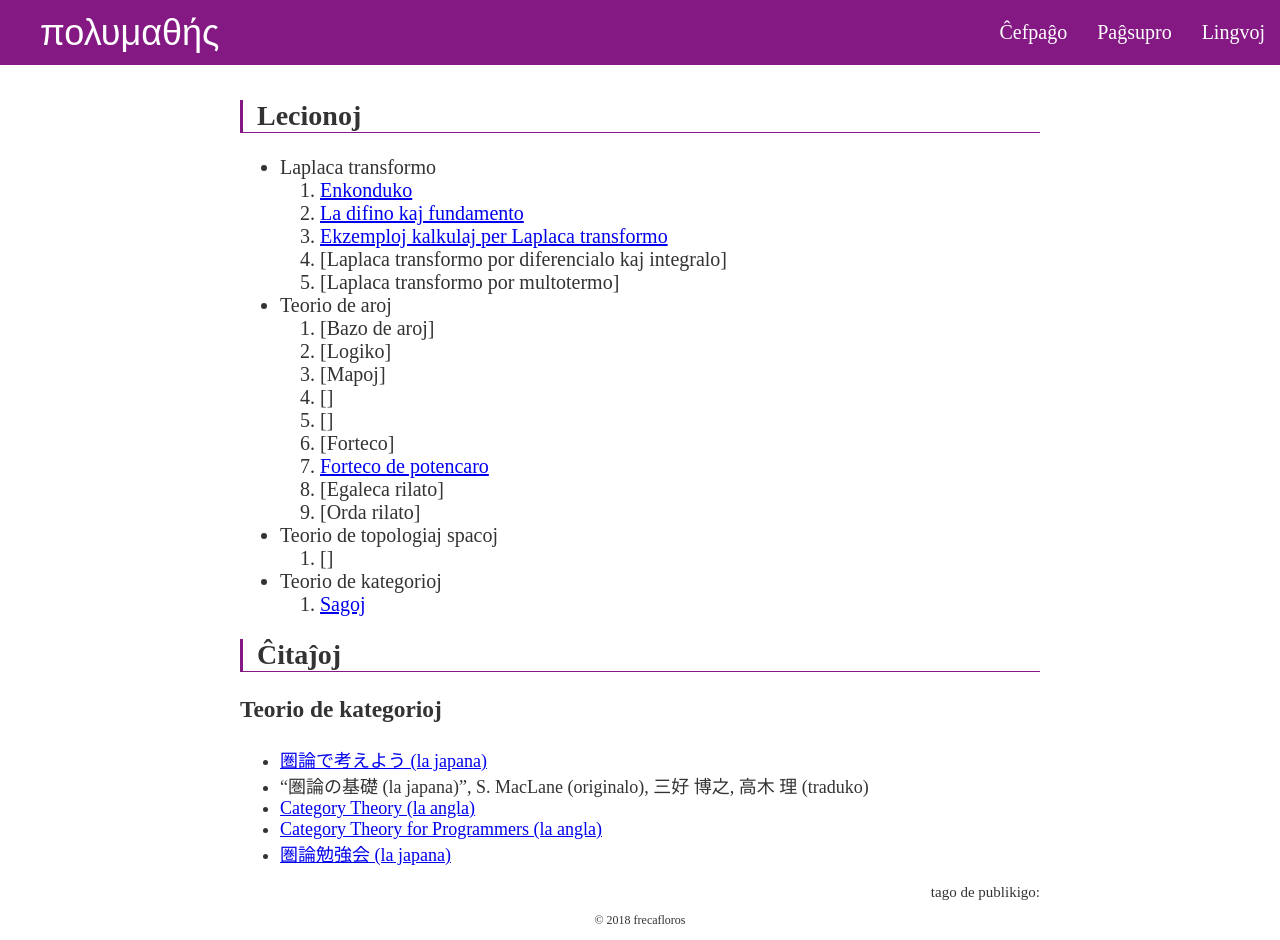
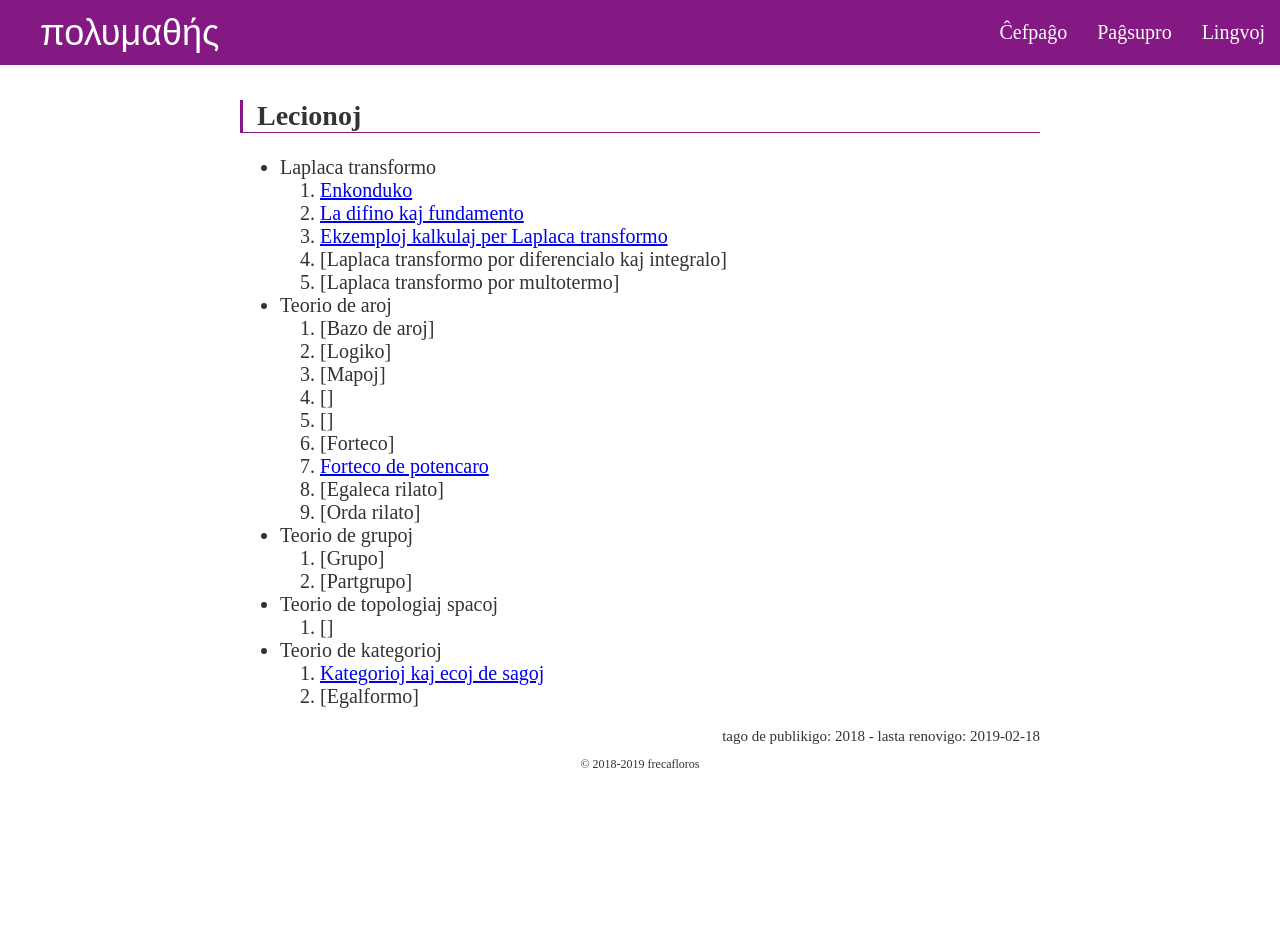
Before and after one commit to frecafloros/polymathes, a Jekyll site: the page built from articles/home/index_esp.md, in a window 1280 px wide and 940 px high. Built offline with Jekyll 4.4.1, drawn with Linux system fonts in a browser that asks for light colours; our own code applies the rules of GitHub Pages for plain Markdown files.

Commit message:
kategorio-1

```diff
--- a/_layouts/default.html
+++ b/_layouts/default.html
@@ -21,7 +21,7 @@
 
 <body>
 	{{ content }}
-    <footer><p>© 2018 frecafloros</p></footer>
+    <footer><p>© 2018-2019 frecafloros</p></footer>
 </body>
 
 </html>
--- a/articles/home/index_esp.md
+++ b/articles/home/index_esp.md
@@ -1,6 +1,7 @@
 ---
 layout: article_esp
-
+date: 2018
+update: 2019-02-18
 ---
 
 ## Lecionoj
@@ -25,13 +26,21 @@ layout: article_esp
  1. [Orda rilato]
 
 
+- Teorio de grupoj
+ 1. [Grupo]
+ 1. [Partgrupo]
+
+
 - Teorio de topologiaj spacoj
  1. []
 
+
 - Teorio de kategorioj
- 1. [Sagoj](../kategorioj/esp/01.html)
+ 1. [Kategorioj kaj ecoj de sagoj](../kategorioj/esp/01.html)
+ 1. [Egalformo]
 
 
+<!--
 ## Ĉitaĵoj
 ### Teorio de kategorioj
 - [圏論で考えよう (la japana)](https://www.youtube.com/watch?v=YzSAo-EvhfA&list=PL3J_mLcl4YCc-CsND9NwaHpKu3Ir-hsni)
@@ -40,3 +49,4 @@ layout: article_esp
 - [Category Theory for Programmers (la angla)](https://github.com/hmemcpy/milewski-ctfp-pdf)
 - [圏論勉強会 (la japana)](https://www.youtube.com/watch?v=uWST7UivqeM&list=PLewZs_yX3DZZFgx8xz76bnZnEqGOUPE9m)
 {:.citation}
+-->
```
Also changed, not shown: articles/grupoj/esp/01.md (added, +36 -0 lines), articles/kategorioj/esp/02.md (added, +14 -0 lines), 4 other files.
